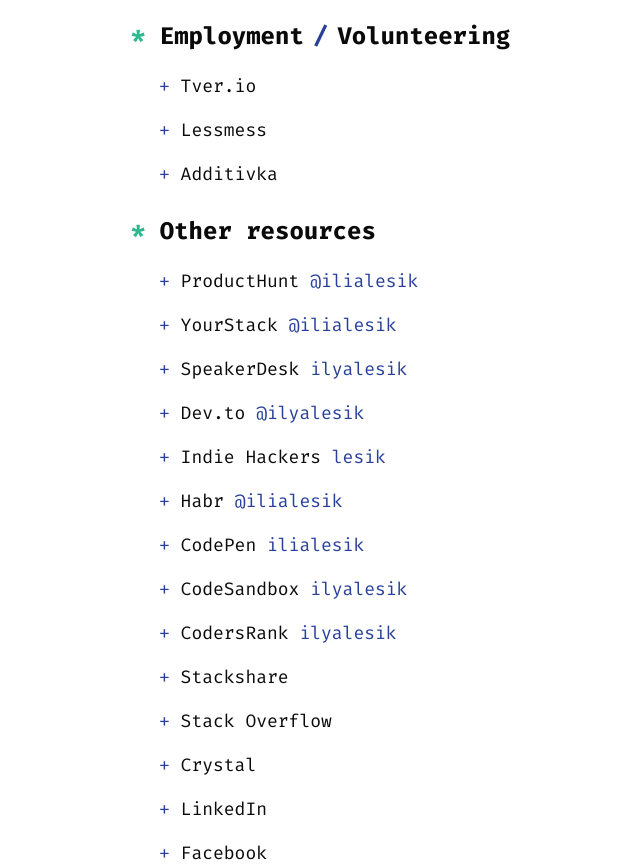
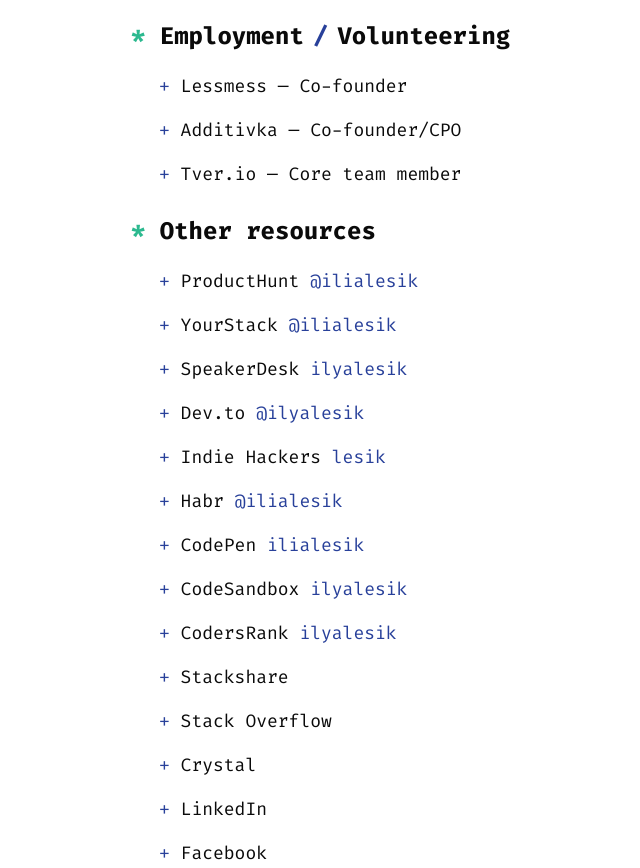
Before and after one commit to ilyalesik/lesik-dev, a website built with Parcel: page src/index.html in a window 1280 px wide. Shown: the part 1395-2263 px from the top of the page, without its empty margins (17-657 px from the left). Built offline with nearby package versions, Linux system fonts and the light colour scheme.

Commit message:
Update index.html

```diff
--- a/src/index.html
+++ b/src/index.html
@@ -110,13 +110,13 @@
                 <li>Employment<span class="md-list__splash-separator">/</span>Volunteering
                     <ul>
                         <li>
-                            <a target="_blank" href="https://tver.io/" class="md-list__link">Tver.io</a>
+                            <a target="_blank" href="https://lessmess.agency/" class="md-list__link">Lessmess</a> — Co-founder
                         </li>
                         <li>
-                            <a target="_blank" href="https://lessmess.agency/" class="md-list__link">Lessmess</a>
+                            <a target="_blank" href="https://additivka.ru/en" class="md-list__link">Additivka</a> — Co-founder/CPO
                         </li>
                         <li>
-                            <a target="_blank" href="https://additivka.ru/en" class="md-list__link">Additivka</a>
+                            <a target="_blank" href="https://tver.io/" class="md-list__link">Tver.io</a> — Core team member
                         </li>
                     </ul>
                 </li>
```
